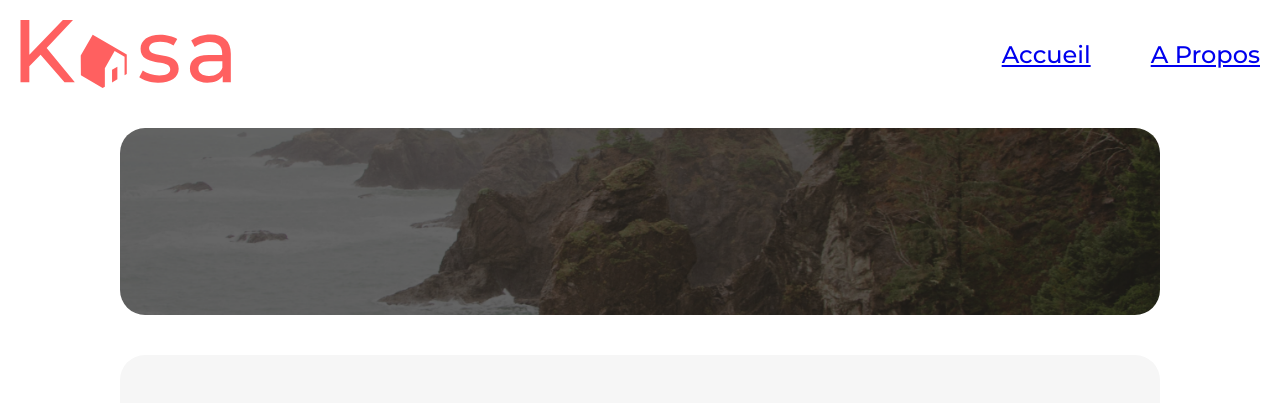
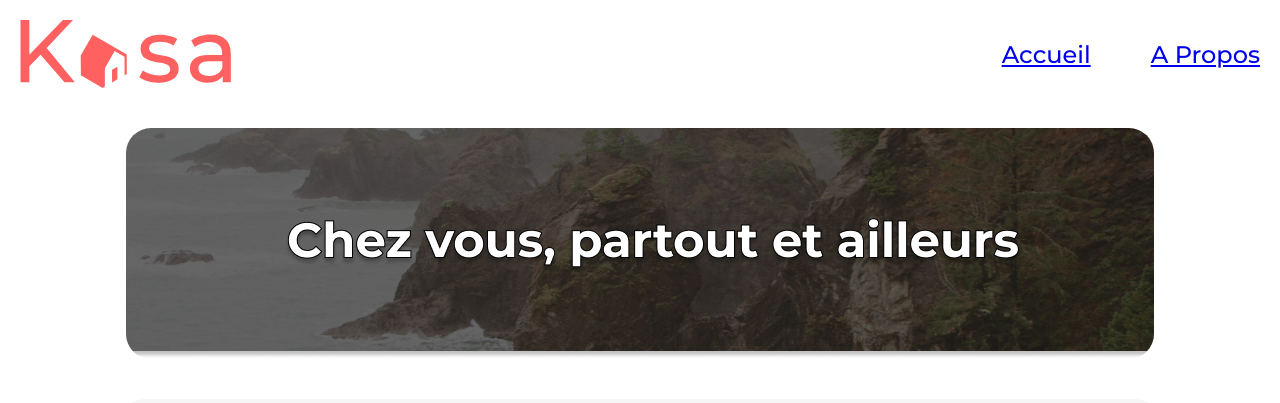
Before and after one commit to katalinkalmar/kasa-app, a React (Create React App) app: page / in a window 1280 px wide. Shown: the top 403 px of the page. Built offline with nearby package versions, Linux system fonts and the light colour scheme; grey boxes are pictures that could not be loaded.

Commit message:
Chez_vous

```diff
--- a/src/pages/Home/Home.scss
+++ b/src/pages/Home/Home.scss
@@ -6,8 +6,10 @@
 }
 
 .body-home>img {
-    width: 100%;
+   max-width: 100%;
     border-radius: 25px;
+    margin: auto;
+    box-sizing: border-box;
 }
 
 .body-home>.galerie {
--- a/src/pages/Home/index.jsx
+++ b/src/pages/Home/index.jsx
@@ -1,6 +1,6 @@
 import React from 'react';
 import Vignette from "../../components/Vignette/Vignette"
-import image from "../../assets/img_home.png"
+import image from "../../assets/section.png"
 import "./Home.scss"
 import donneeLogement from "../../donnees/logements.json"
 
@@ -8,13 +8,14 @@ import donneeLogement from "../../donnees/logements.json"
 export default function Home() {
   return (
     <div className="body-home">
-      <img src={image} />
+      <img src={image} alt="" />
+
       <div className="galerie">
         {
           donneeLogement.map(
             (elementLogement) => {
               return <Vignette
-              ficheId={elementLogement.id}
+                ficheId={elementLogement.id}
                 imageSrc={elementLogement.cover}
                 titreVignette={elementLogement.title}
               />
```
Also changed, not shown: src/assets/section.png (added).
